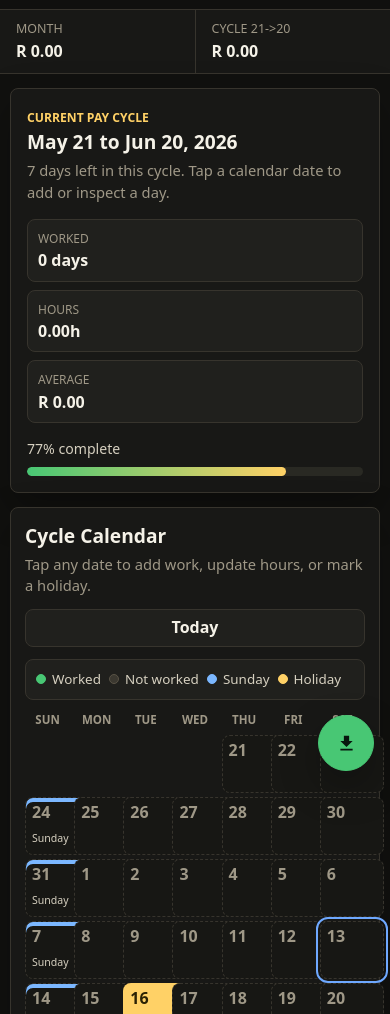
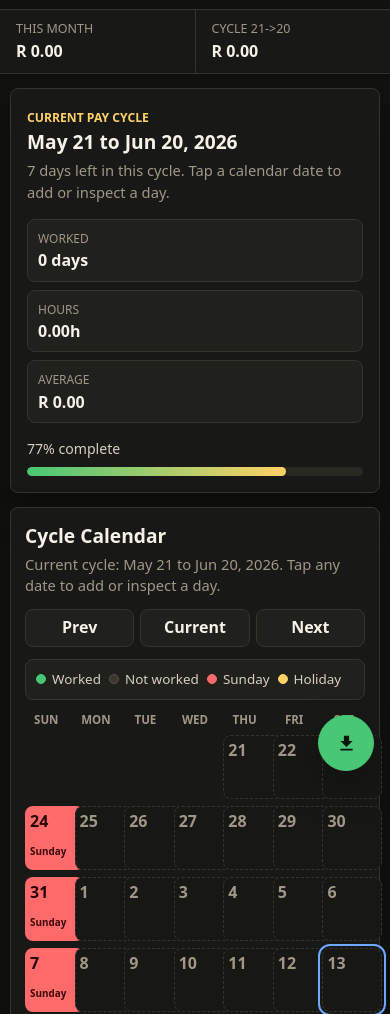
Before and after one commit to Ntokozo-bit/paycalc, a plain HTML site: page index.html in a window 390 px wide. Shown: the part 57-1071 px from the top of the page. Drawn offline with Linux system fonts and the light colour scheme.

Commit message:
Add files via upload

```diff
--- a/app.js
+++ b/app.js
@@ -29,6 +29,9 @@
         cycleProgressBar: document.getElementById("cycleProgressBar"),
 
         calendarTodayBtn: document.getElementById("calendarTodayBtn"),
+        prevCycleBtn: document.getElementById("prevCycleBtn"),
+        nextCycleBtn: document.getElementById("nextCycleBtn"),
+        calendarRangeLabel: document.getElementById("calendarRangeLabel"),
         cycleCalendar: document.getElementById("cycleCalendar"),
         selectedDayPanel: document.getElementById("selectedDayPanel"),
         entryCount: document.getElementById("entryCount"),
@@ -112,6 +115,7 @@
     let entries = loadEntries();
     let history = loadHistory();
     let selectedDate = null;
+    let viewedCycleAnchor = startOfToday();
 
     const PUBLIC_HOLIDAY_CACHE = new Map();
     const FIXED_PUBLIC_HOLIDAYS = [
@@ -222,7 +226,12 @@
     }
 
     function cellMoney(n) {
-        return `${settings.currency || "R"} ${fmtCellMoney(n)}`;
+        const value = Number.isFinite(+n) ? +n : 0;
+        const symbol = settings.currency || "R";
+        const abs = Math.abs(value);
+        if (abs >= 1000000) return `${symbol}${(value / 1000000).toFixed(1)}m`;
+        if (abs >= 1000) return `${symbol}${Math.round(value / 1000)}k`;
+        return `${symbol}${fmtCellMoney(Math.round(value))}`;
     }
 
     function formatDate(value, options) {
@@ -512,8 +521,49 @@
         return getCycleRange(startOfToday(), settings.cycleStartDay);
     }
 
+    function getViewedCycleRange() {
+        return getCycleRange(viewedCycleAnchor, settings.cycleStartDay);
+    }
+
     function cycleKey(range) {
         return `${ymd(range.start)}_${ymd(range.end)}`;
+    }
+
+    function isCurrentCycleRange(range) {
+        return cycleKey(range) === cycleKey(getCurrentCycleRange());
+    }
+
+    function findHistoryCycle(range) {
+        const key = cycleKey(range);
+        return history.find(cycle => cycle.key === key);
+    }
+
+    function rowsForViewedCycle(range) {
+        const archived = findHistoryCycle(range);
+        if (archived) {
+            return {
+                rows: archived.entries || [],
+                archived: true
+            };
+        }
+        return {
+            rows: entriesForRange(entries, range),
+            archived: false
+        };
+    }
+
+    function moveViewedCycle(direction) {
+        const range = getViewedCycleRange();
+        viewedCycleAnchor = direction < 0 ? addDays(range.start, -1) : addDays(range.end, 1);
+        const nextRange = getViewedCycleRange();
+        selectedDate = isCurrentCycleRange(nextRange) ? ymd(startOfToday()) : ymd(nextRange.start);
+        render();
+    }
+
+    function showCurrentCycle() {
+        viewedCycleAnchor = startOfToday();
+        selectedDate = ymd(startOfToday());
+        render();
     }
 
     function isInRange(value, range) {
@@ -965,14 +1015,13 @@
         appendDetailRow(parent, "Pay", money(calc.amount));
     }
 
-    function renderSelectedDay() {
-        const range = getCurrentCycleRange();
+    function renderSelectedDay(range, rows, editable) {
         if (!selectedDate || !isInRange(selectedDate, range)) {
             const today = ymd(startOfToday());
-            selectedDate = isInRange(today, range) ? today : ymd(range.start);
+            selectedDate = isInRange(today, range) && isCurrentCycleRange(range) ? today : ymd(range.start);
         }
 
-        const summary = summarizeDate(selectedDate, entries);
+        const summary = summarizeDate(selectedDate, rows);
         el.selectedDayPanel.textContent = "";
 
         const top = make("div", "selected-day-top");
@@ -1004,8 +1053,9 @@
         }
         el.selectedDayPanel.appendChild(details);
 
+        if (editable) {
             const actions = make("div", "selected-actions");
-        const primary = make("button", summary.rows.length ? "btn-primary" : "btn-primary", summary.rows.length ? "Edit Day" : "Add Work");
+            const primary = make("button", "btn-primary", summary.rows.length ? "Edit Day" : "Add Work");
             primary.type = "button";
             primary.addEventListener("click", () => {
                 if (summary.rows.length) openEdit(summary.rows[0].id);
@@ -1013,24 +1063,24 @@
             });
             actions.appendChild(primary);
 
-        if (summary.rows.length) {
-            const addAnother = make("button", "btn-ghost", "Add Another");
-            addAnother.type = "button";
-            addAnother.addEventListener("click", () => openNewEntry(selectedDate));
-            actions.appendChild(addAnother);
+            el.selectedDayPanel.appendChild(actions);
+        } else {
+            el.selectedDayPanel.appendChild(make("p", "helper", "This is an archived cycle. It is shown for review and CSV export."));
         }
-        el.selectedDayPanel.appendChild(actions);
     }
 
     function handleCalendarSelect(dateStr, summary) {
         selectedDate = dateStr;
-        renderCalendar(el.cycleCalendar, getCurrentCycleRange(), entries, selectedDate, handleCalendarSelect);
-        renderSelectedDay();
-        if (!summary.saved) openNewEntry(dateStr);
+        const range = getViewedCycleRange();
+        const viewed = rowsForViewedCycle(range);
+        renderCalendar(el.cycleCalendar, range, viewed.rows, selectedDate, handleCalendarSelect);
+        renderSelectedDay(range, viewed.rows, !viewed.archived);
+        if (!summary.saved && !viewed.archived) openNewEntry(dateStr);
     }
 
     function renderDashboard() {
         const currentRange = getCurrentCycleRange();
+        const viewedRange = getViewedCycleRange();
         const monthRange = getMonthRange(startOfToday());
         const monthStats = summarizeRange(allEntries(), monthRange);
         const cycleStats = summarizeRange(entries, currentRange);
@@ -1050,6 +1100,11 @@
         el.cycleAverage.textContent = money(cycleStats.average);
         el.cycleProgressText.textContent = `${progress}% complete`;
         el.cycleProgressBar.style.width = `${progress}%`;
+
+        const viewedCurrent = isCurrentCycleRange(viewedRange);
+        const archived = findHistoryCycle(viewedRange);
+        const viewedType = viewedCurrent ? "Current cycle" : (archived ? "Archived cycle" : "Other cycle");
+        el.calendarRangeLabel.textContent = `${viewedType}: ${formatRange(viewedRange.start, viewedRange.end)}${viewedCurrent ? ". Tap any date to add or inspect a day." : ". Older or future cycles are dimmed so the active cycle stays clear."}`;
     }
 
     function renderEntries() {
@@ -1182,14 +1237,16 @@
 
     function render() {
         archiveCompletedCycles();
-        const range = getCurrentCycleRange();
+        const range = getViewedCycleRange();
+        const viewed = rowsForViewedCycle(range);
         if (!selectedDate || !isInRange(selectedDate, range)) {
             const today = ymd(startOfToday());
-            selectedDate = isInRange(today, range) ? today : ymd(range.start);
+            selectedDate = isInRange(today, range) && isCurrentCycleRange(range) ? today : ymd(range.start);
         }
         renderDashboard();
-        renderCalendar(el.cycleCalendar, range, entries, selectedDate, handleCalendarSelect);
-        renderSelectedDay();
+        el.cycleCalendar.classList.toggle("is-muted-cycle", !isCurrentCycleRange(range));
+        renderCalendar(el.cycleCalendar, range, viewed.rows, selectedDate, handleCalendarSelect);
+        renderSelectedDay(range, viewed.rows, !viewed.archived);
         renderEntries();
         renderHistory();
     }
@@ -1283,10 +1340,9 @@
     });
     el.qa_form.addEventListener("submit", submitQuickAdd);
     el.fabExport.addEventListener("click", exportCsv);
-    el.calendarTodayBtn.addEventListener("click", () => {
-        selectedDate = ymd(startOfToday());
-        render();
-    });
+    el.prevCycleBtn.addEventListener("click", () => moveViewedCycle(-1));
+    el.nextCycleBtn.addEventListener("click", () => moveViewedCycle(1));
+    el.calendarTodayBtn.addEventListener("click", showCurrentCycle);
 
     (function init() {
         entries = normalizeEntries(entries);
--- a/index.html
+++ b/index.html
@@ -39,7 +39,7 @@
     </header>
 
     <section class="totals-bar" id="totalsBar">
-        <div><span class="k">Month</span><strong id="monthTotal">R 0.00</strong></div>
+        <div><span class="k">This Month</span><strong id="monthTotal">R 0.00</strong></div>
         <div><span class="k" id="cycleWindow">Cycle</span><strong id="cycleTotal">R 0.00</strong></div>
     </section>
 
@@ -74,9 +74,13 @@
             <div class="section-head">
                 <div>
                     <h2>Cycle Calendar</h2>
-                    <p>Tap any date to add work, update hours, or mark a holiday.</p>
+                    <p id="calendarRangeLabel">Tap any date to add work, update hours, or mark a holiday.</p>
                 </div>
-                <button class="btn-secondary compact" type="button" id="calendarTodayBtn">Today</button>
+                <div class="calendar-nav" aria-label="Cycle calendar navigation">
+                    <button class="btn-secondary compact" type="button" id="prevCycleBtn">Prev</button>
+                    <button class="btn-secondary compact" type="button" id="calendarTodayBtn">Current</button>
+                    <button class="btn-secondary compact" type="button" id="nextCycleBtn">Next</button>
+                </div>
             </div>
 
             <div class="legend" aria-label="Calendar colors">
--- a/styles.css
+++ b/styles.css
@@ -10,7 +10,7 @@
     --accent: #6ea8ff;
     --worked: #48c774;
     --holiday: #ffd166;
-    --sunday: #7bb7ff;
+    --sunday: #ff6b6b;
     --danger: #ff6b6b;
     --shadow: 0 16px 40px rgba(0, 0, 0, .28);
     --radius: 8px;
@@ -252,6 +252,13 @@ button {
     margin-bottom: 12px;
 }
 
+.calendar-nav {
+    display: flex;
+    flex-wrap: wrap;
+    justify-content: flex-end;
+    gap: 6px;
+}
+
 .legend {
     display: flex;
     flex-wrap: wrap;
@@ -290,7 +297,7 @@ button {
 .calendar-grid {
     display: grid;
     grid-template-columns: repeat(7, minmax(0, 1fr));
-    gap: 6px;
+    gap: 8px;
 }
 
 .calendar-weekdays {
@@ -313,6 +320,7 @@ button {
     align-content: space-between;
     gap: 6px;
     padding: 8px;
+    overflow: hidden;
     border: 1px solid var(--line);
     border-radius: var(--radius);
     color: var(--ink);
@@ -334,6 +342,10 @@ button {
     min-height: 17px;
     color: var(--ink-dim);
     font-size: .72rem;
+    max-width: 100%;
+    overflow: hidden;
+    text-overflow: clip;
+    white-space: nowrap;
     overflow-wrap: anywhere;
 }
 
@@ -354,10 +366,6 @@ button {
     font-weight: 800;
 }
 
-.calendar-cell.is-sunday {
-    box-shadow: inset 0 4px 0 var(--sunday);
-}
-
 .calendar-cell.is-holiday {
     box-shadow: inset 0 4px 0 var(--holiday);
 }
@@ -370,6 +378,26 @@ button {
 
 .calendar-cell.is-holiday:not(.is-worked) .day-pay {
     color: #4a3a08;
+}
+
+.calendar-cell.is-sunday {
+    color: #2b0505;
+    background: var(--sunday);
+    border-color: var(--sunday);
+    box-shadow: none;
+}
+
+.calendar-cell.is-sunday .day-pay {
+    color: #3b0808;
+    font-weight: 800;
+}
+
+.calendar-grid.is-muted-cycle .calendar-cell:not(.blank) {
+    opacity: .55;
+}
+
+.calendar-grid.is-muted-cycle .calendar-cell.is-selected {
+    opacity: .9;
 }
 
 .calendar-cell.is-today {
@@ -877,6 +905,17 @@ input[type="checkbox"] {
         display: grid;
     }
 
+    .calendar-nav {
+        justify-content: stretch;
+        display: grid;
+        grid-template-columns: repeat(3, minmax(0, 1fr));
+    }
+
+    .calendar-nav .btn-secondary {
+        width: 100%;
+        padding-inline: 6px;
+    }
+
     .row.two,
     .quick-date-row,
     .sheet-actions {
@@ -885,16 +924,18 @@ input[type="checkbox"] {
 
     .calendar-weekdays,
     .calendar-grid {
-        gap: 4px;
+        gap: 7px;
     }
 
     .calendar-cell {
-        min-height: 58px;
-        padding: 6px;
+        min-height: 64px;
+        aspect-ratio: 1 / 1.08;
+        padding: 6px 4px;
     }
 
     .calendar-cell .day-pay {
-        font-size: .66rem;
+        font-size: .62rem;
+        line-height: 1.1;
     }
 
     .history-cycle summary {
```
Lines whose indentation alone changed are shown as unchanged.
